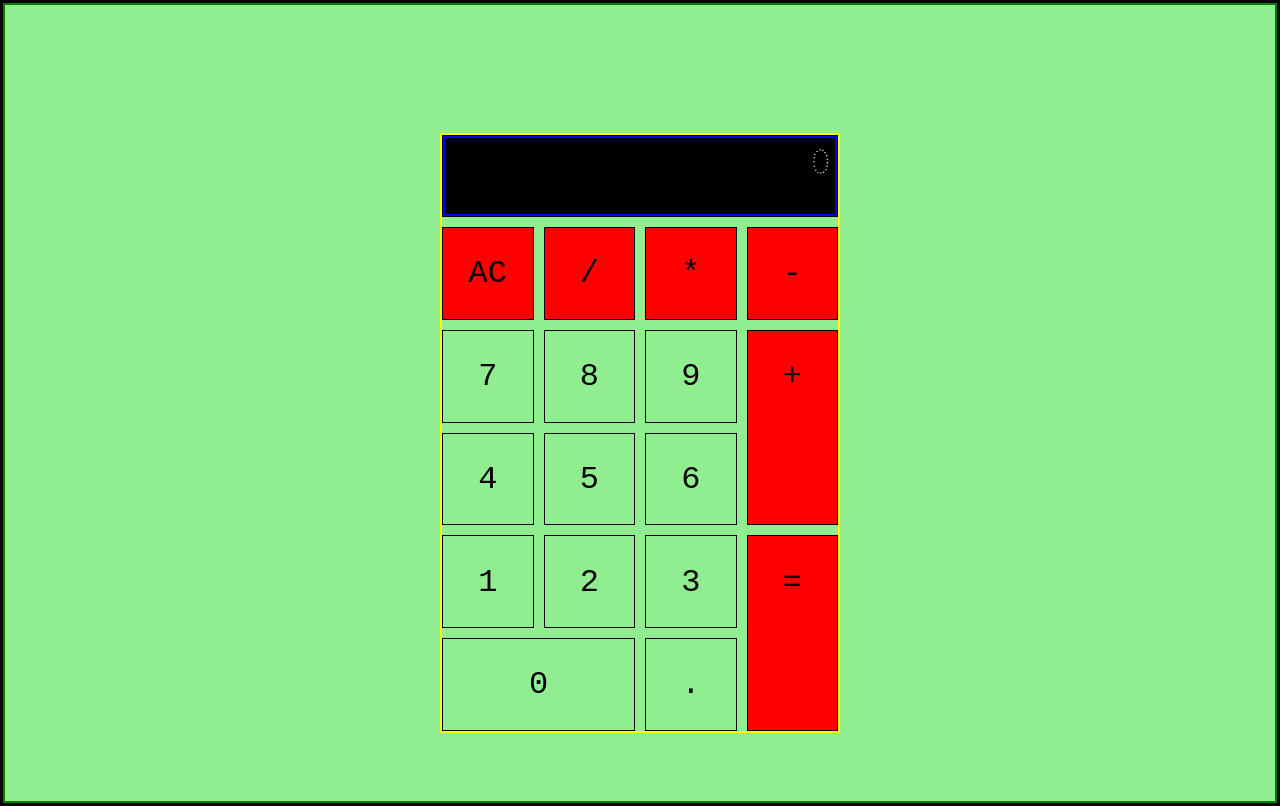
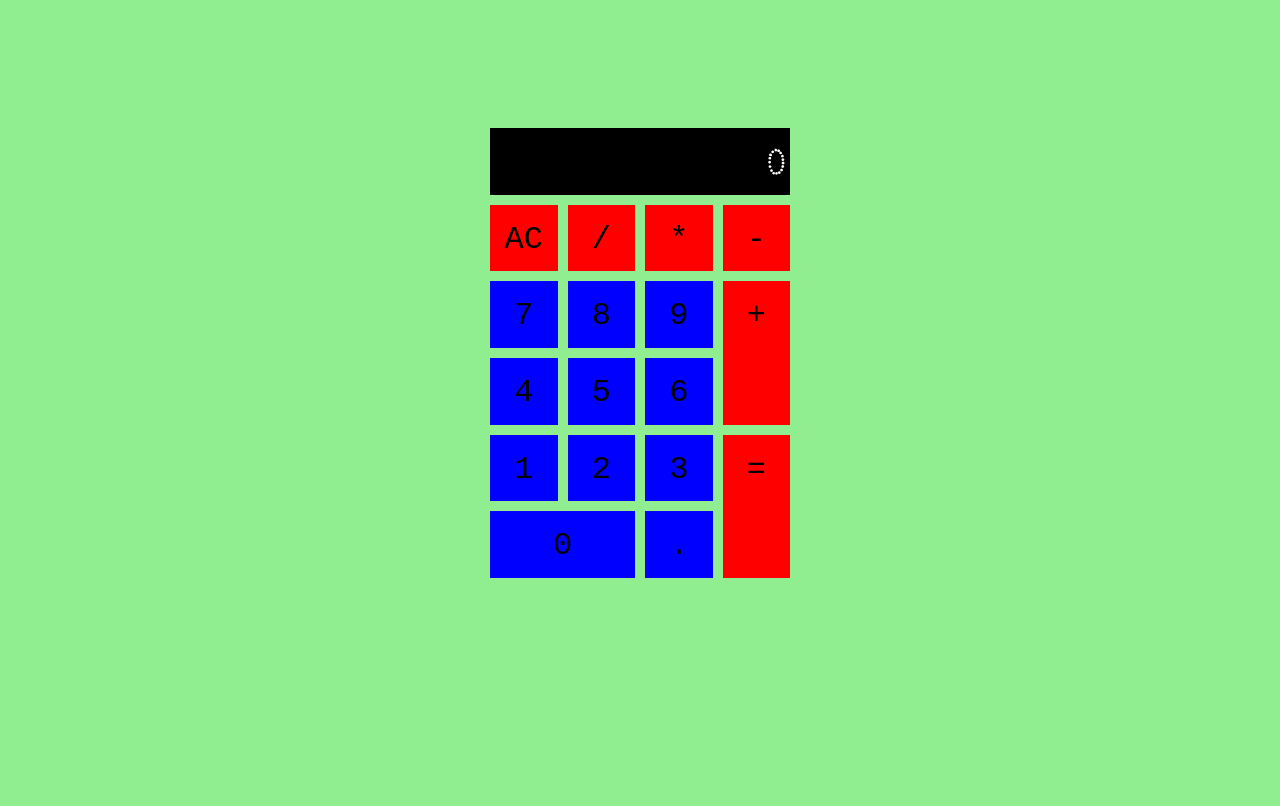
Before and after one commit to costik2020/0028-react-calculator, a React (Create React App) app: page / in a window 1280 px wide. Built offline with nearby package versions, Linux system fonts and the light colour scheme.

Commit message:
Added rough SASS styling

```diff
--- a/src/css/main.css
+++ b/src/css/main.css
@@ -1,5 +1,4 @@
 * {
-  border: 1px solid black;
   box-sizing: border-box;
 }
 
@@ -17,26 +16,23 @@
 }
 body {
   margin: 0;
-  height: 90%;
   background-color: gray;
+  background-color: lightgreen;
 }
 
 .app {
-  border: 2px solid green;
   background-color: lightgreen;
-  height: 100vh;
   display: flex;
   justify-content: center;
 }
 
 .calculator {
-  width: 400px;
-  height: 600px;
+  width: 300px;
+  height: 450px;
   display: grid;
   grid-template-columns: repeat(4, 1fr);
   gap: 10px;
   grid-auto-rows: minmax(50px, auto);
-  border: 2px solid yellow;
   margin: 8rem;
 }
 
@@ -48,12 +44,13 @@ body {
 }
 
 #bothDisplays #display {
-  border: 2px solid blue;
   text-align: right;
   padding: 5px;
   height: 5rem;
   font-family: codystarregular, bpdotsregular, regular;
   font-size: 2rem;
+  font-weight: bold;
+  padding-top: 1rem;
 }
 
 #clear {
@@ -101,10 +98,17 @@ body {
 /*More style for the keys*/
 #bothDisplays ~ div {
   text-align: center;
-  padding: 1.7rem 0;
+  padding: 1rem 0;
   font-size: 2rem;
   cursor: pointer;
   font-family: monospace;
+}
+
+#one, #two, #three,
+#four, #five, #six,
+#seven, #eight, #nine,
+#zero, #decimal {
+  background: blue;
 }
 
 /*Click effects*/
@@ -116,4 +120,15 @@ body {
   background: white;
 }
 
+#bothDisplays ~ div:active {
+  /*Responsivness*/
+  /*Laptop screen*/
+}
+
+@media all and (max-width: 1200px) {
+  .calculator {
+    margin-top: 2rem;
+  }
+}
+
 /*# sourceMappingURL=main.css.map */
--- a/src/sass/main.sass
+++ b/src/sass/main.sass
@@ -1,5 +1,5 @@
 *
-  border: 1px solid black
+  // border: 1px solid black
   box-sizing: border-box
 
 
@@ -20,27 +20,26 @@
 
 body
   margin: 0
-  height: 90%
   background-color: gray
-
+  background-color: lightgreen
 
 .app
-  border: 2px solid green
+  // border: 2px solid red
   background-color: lightgreen
-  height: 100vh
   display: flex
   justify-content: center
 
 
 
 .calculator
-  width: 400px
-  height: 600px
+  width: 300px
+  height: 450px
   display: grid
   grid-template-columns: repeat(4, 1fr)
   gap: 10px
   grid-auto-rows: minmax(50px, auto)
-  border: 2px solid yellow
+  // border: 2px solid yellow
+  // margin: 8rem
   margin: 8rem
 
 
@@ -52,12 +51,16 @@ body
   color: white
 
 #bothDisplays #display
-  border: 2px solid blue
+  // border: 2px solid blue
   text-align: right
   padding: 5px
   height: 5rem
   font-family: codystarregular, bpdotsregular, regular
   font-size: 2rem
+  font-weight: bold
+  padding-top: 1rem
+
+
 
 
 
@@ -117,10 +120,21 @@ body
 
 #bothDisplays ~ div
   text-align: center
-  padding: 1.7rem 0
+  padding: 1rem 0
   font-size: 2rem
   cursor: pointer
   font-family: monospace
+
+
+#one, #two, #three,
+#four, #five, #six,
+#seven, #eight, #nine,
+#zero, #decimal
+  background: blue
+
+
+
+
 
 
 /*Click effects*/
@@ -133,3 +147,18 @@ body
 
 
 #bothDisplays ~ div:active
+
+
+
+
+
+
+
+
+
+
+ /*Responsivness*/
+ /*Laptop screen*/
+@media all and (max-width: 1200px)
+  .calculator
+    margin-top: 2rem
```
Also changed, not shown: 1 other file (tests, documents, lock files or other folders).
